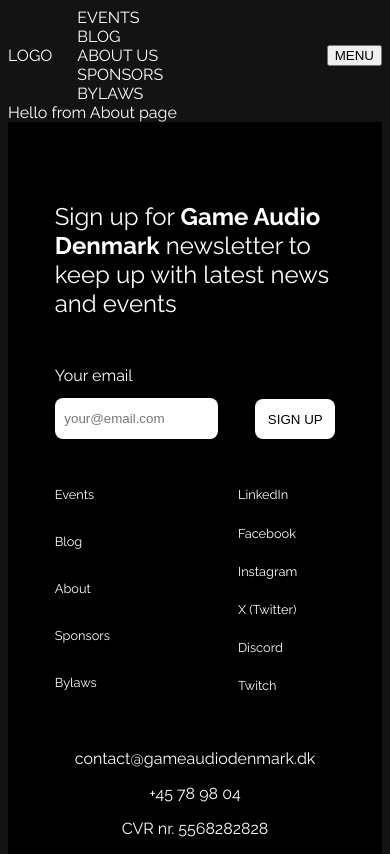
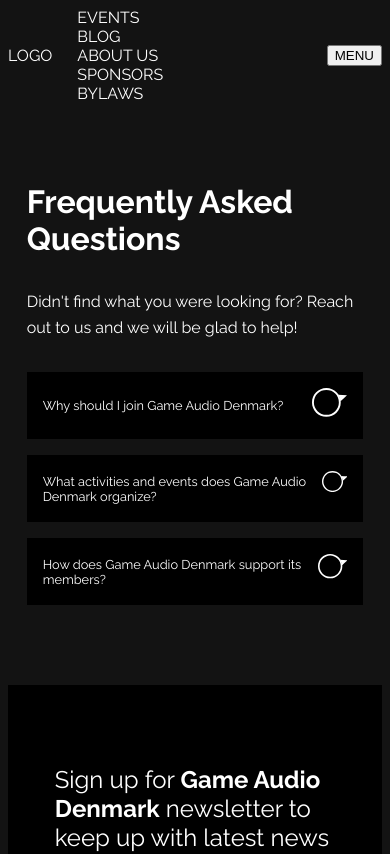
Before and after one commit to teriTheDesigner/game-audio-denmark, a Next.js app: page /about in a window 390 px wide. Shown: the top 854 px of the page. Built offline with nearby package versions, Linux system fonts and the light colour scheme.

Commit message:
feat: faq section

```diff
--- a/app/about/page.js
+++ b/app/about/page.js
@@ -1,3 +1,8 @@
+import Faq from "../components/Faq/Faq";
 export default function About() {
-  return <main>Hello from About page</main>;
+  return (
+    <main>
+      <Faq />
+    </main>
+  );
 }
--- /dev/null
+++ b/app/components/Faq/Faq.js
@@ -0,0 +1,130 @@
+"use client";
+
+import styles from "@/app/components/Faq/Faq.module.css";
+
+export default function Faq() {
+  function toggleAccordion(event) {
+    const summary = event.currentTarget;
+    summary.classList.toggle(styles.summaryOpen);
+  }
+
+  return (
+    <section className={`${styles.section} grid-component`}>
+      <div className={styles.layout}>
+        <div className={styles.text}>
+          <h2>Frequently Asked Questions</h2>
+          <p>
+            Didn't find what you were looking for? Reach out to us and we will
+            be glad to help!
+          </p>
+        </div>
+        <div className={styles.accordion}>
+          <details>
+            <summary
+              onClick={(event) => toggleAccordion(event)}
+              className={styles.summary}
+            >
+              <div className={styles.accordionHeader}>
+                <p>Why should I join Game Audio Denmark?</p>
+                <div className={styles.customIcon}>
+                  <svg
+                    id="Layer_1"
+                    data-name="Layer 1"
+                    xmlns="http://www.w3.org/2000/svg"
+                    viewBox="0 0 930 764"
+                  >
+                    <path
+                      strokeWidth="0px"
+                      d="m382,50c44.84,0,88.32,8.77,129.21,26.07,39.53,16.72,75.04,40.66,105.55,71.17,30.51,30.51,54.45,66.02,71.17,105.55,17.3,40.9,26.07,84.37,26.07,129.21s-8.77,88.32-26.07,129.21c-16.72,39.53-40.66,75.04-71.17,105.55-30.51,30.51-66.02,54.45-105.55,71.17-40.9,17.3-84.37,26.07-129.21,26.07s-88.32-8.77-129.21-26.07c-39.53-16.72-75.04-40.66-105.55-71.17-30.51-30.51-54.45-66.02-71.17-105.55-17.3-40.9-26.07-84.37-26.07-129.21s8.77-88.32,26.07-129.21c16.72-39.53,40.66-75.04,71.17-105.55,30.51-30.51,66.02-54.45,105.55-71.17,40.9-17.3,84.37-26.07,129.21-26.07m0-50C171.03,0,0,171.03,0,382s171.03,382,382,382,382-171.03,382-382S592.97,0,382,0h0Z"
+                    />
+                    <path
+                      strokeWidth="0px"
+                      d="m687,181c13.74,18.2,30.84,44.91,44,80,14.84,39.56,19.02,74.73,20,99,59.67-55.33,119.33-110.67,179-166-81-4.33-162-8.67-243-13Z"
+                    />
+                  </svg>
+                </div>
+              </div>
+            </summary>
+            <p className={styles.p}>
+              By becoming a member of Game Audio Denmark, you unlock a multitude
+              of opportunities to grow and thrive in the game audio industry.
+              Enjoy access to a vibrant community of professionals, participate
+              in events and workshops both online and offline, and gain
+              exclusive insights from industry experts.
+            </p>
+          </details>
+          <details>
+            <summary
+              onClick={(event) => toggleAccordion(event)}
+              className={styles.summary}
+            >
+              <div className={styles.accordionHeader}>
+                <p>
+                  What activities and events does Game Audio Denmark organize?
+                </p>
+                <div className={styles.customIcon}>
+                  <svg
+                    id="Layer_1"
+                    data-name="Layer 1"
+                    xmlns="http://www.w3.org/2000/svg"
+                    viewBox="0 0 930 764"
+                  >
+                    <path
+                      strokeWidth="0px"
+                      d="m382,50c44.84,0,88.32,8.77,129.21,26.07,39.53,16.72,75.04,40.66,105.55,71.17,30.51,30.51,54.45,66.02,71.17,105.55,17.3,40.9,26.07,84.37,26.07,129.21s-8.77,88.32-26.07,129.21c-16.72,39.53-40.66,75.04-71.17,105.55-30.51,30.51-66.02,54.45-105.55,71.17-40.9,17.3-84.37,26.07-129.21,26.07s-88.32-8.77-129.21-26.07c-39.53-16.72-75.04-40.66-105.55-71.17-30.51-30.51-54.45-66.02-71.17-105.55-17.3-40.9-26.07-84.37-26.07-129.21s8.77-88.32,26.07-129.21c16.72-39.53,40.66-75.04,71.17-105.55,30.51-30.51,66.02-54.45,105.55-71.17,40.9-17.3,84.37-26.07,129.21-26.07m0-50C171.03,0,0,171.03,0,382s171.03,382,382,382,382-171.03,382-382S592.97,0,382,0h0Z"
+                    />
+                    <path
+                      strokeWidth="0px"
+                      d="m687,181c13.74,18.2,30.84,44.91,44,80,14.84,39.56,19.02,74.73,20,99,59.67-55.33,119.33-110.67,179-166-81-4.33-162-8.67-243-13Z"
+                    />
+                  </svg>
+                </div>
+              </div>
+            </summary>
+            <p className={styles.p}>
+              Game Audio Denmark is committed to providing a rich calendar of
+              events and activities for its members. The association hosts
+              hands-on workshops, specialized game audio topic sessions,
+              webinars featuring international experts, and even plans to launch
+              a mentorship program.
+            </p>
+          </details>
+          <details>
+            <summary
+              onClick={(event) => toggleAccordion(event)}
+              className={styles.summary}
+            >
+              <div className={styles.accordionHeader}>
+                <p>How does Game Audio Denmark support its members?</p>
+                <div className={styles.customIcon}>
+                  <svg
+                    id="Layer_1"
+                    data-name="Layer 1"
+                    xmlns="http://www.w3.org/2000/svg"
+                    viewBox="0 0 930 764"
+                  >
+                    <path
+                      strokeWidth="0px"
+                      d="m382,50c44.84,0,88.32,8.77,129.21,26.07,39.53,16.72,75.04,40.66,105.55,71.17,30.51,30.51,54.45,66.02,71.17,105.55,17.3,40.9,26.07,84.37,26.07,129.21s-8.77,88.32-26.07,129.21c-16.72,39.53-40.66,75.04-71.17,105.55-30.51,30.51-66.02,54.45-105.55,71.17-40.9,17.3-84.37,26.07-129.21,26.07s-88.32-8.77-129.21-26.07c-39.53-16.72-75.04-40.66-105.55-71.17-30.51-30.51-54.45-66.02-71.17-105.55-17.3-40.9-26.07-84.37-26.07-129.21s8.77-88.32,26.07-129.21c16.72-39.53,40.66-75.04,71.17-105.55,30.51-30.51,66.02-54.45,105.55-71.17,40.9-17.3,84.37-26.07,129.21-26.07m0-50C171.03,0,0,171.03,0,382s171.03,382,382,382,382-171.03,382-382S592.97,0,382,0h0Z"
+                    />
+                    <path
+                      strokeWidth="0px"
+                      d="m687,181c13.74,18.2,30.84,44.91,44,80,14.84,39.56,19.02,74.73,20,99,59.67-55.33,119.33-110.67,179-166-81-4.33-162-8.67-243-13Z"
+                    />
+                  </svg>
+                </div>
+              </div>
+            </summary>
+            <p className={styles.p}>
+              Game Audio Denmark is not just about the present; it's also about
+              building a sustainable and supportive future for its members.
+              Beyond the first year, the association plans to explore
+              initiatives like a job board, networking platforms, sound design
+              challenges, and crowdsourced field recording projects.
+            </p>
+          </details>
+        </div>
+      </div>
+    </section>
+  );
+}
--- /dev/null
+++ b/app/components/Faq/Faq.module.css
@@ -0,0 +1,101 @@
+.layout {
+  grid-column: 2/3;
+
+  display: grid;
+  grid-template-columns: repeat(12, 1fr);
+}
+
+.accordion {
+  display: flex;
+  flex-direction: column;
+  grid-column: 7/13;
+  gap: 2rem;
+}
+
+.accordionHeader {
+  display: flex;
+  justify-content: space-between;
+  align-items: center;
+  cursor: pointer;
+  padding: 1rem;
+}
+
+.accordionHeader p {
+  margin: 0;
+}
+.customIcon {
+  width: 35px;
+  height: 35px;
+  fill: white;
+  transition: transform 0.4s ease-out;
+}
+
+.summaryOpen .customIcon {
+  transform: rotate(110deg);
+}
+
+.summary {
+  list-style-type: none;
+  background-color: black;
+}
+
+.text {
+  grid-column: 1/5;
+}
+
+.text h2 {
+  font-size: 3.4rem;
+  margin: 0;
+  padding-bottom: 2rem;
+}
+
+.text p {
+  line-height: 1.6;
+}
+
+.p {
+  line-height: 1.6;
+  padding-left: 3rem;
+  background-color: black;
+  margin-block-start: 0em;
+  margin-block-end: 0em;
+  padding-top: 1rem;
+  padding-bottom: 2rem;
+  padding-right: 1rem;
+}
+
+@media (max-width: 1000px) {
+  .text {
+    grid-column: 1/7;
+    margin-bottom: 2rem;
+  }
+  .accordion {
+    grid-column: 1/10;
+    gap: 2rem;
+  }
+}
+
+@media (max-width: 600px) {
+  .text {
+    grid-column: 1/13;
+
+    margin-bottom: 1rem;
+  }
+  .text h2 {
+    font-size: 2rem;
+
+    padding-bottom: 1rem;
+  }
+  .accordion {
+    grid-column: 1/13;
+    gap: 1rem;
+  }
+  .p {
+    line-height: 1.6;
+    padding-left: 1rem;
+    font-size: 0.8rem;
+  }
+  .accordionHeader p {
+    font-size: 0.8rem;
+  }
+}
```
